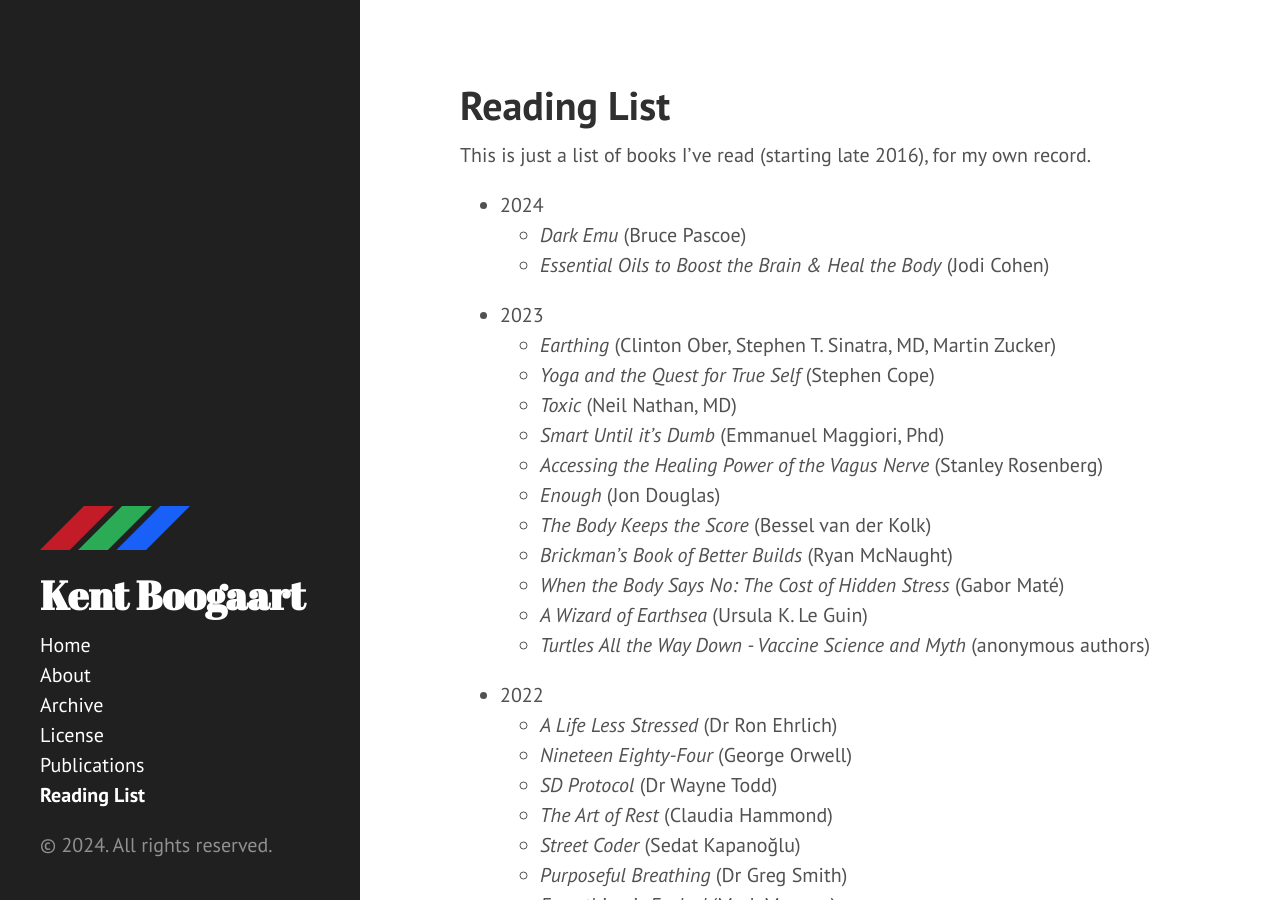
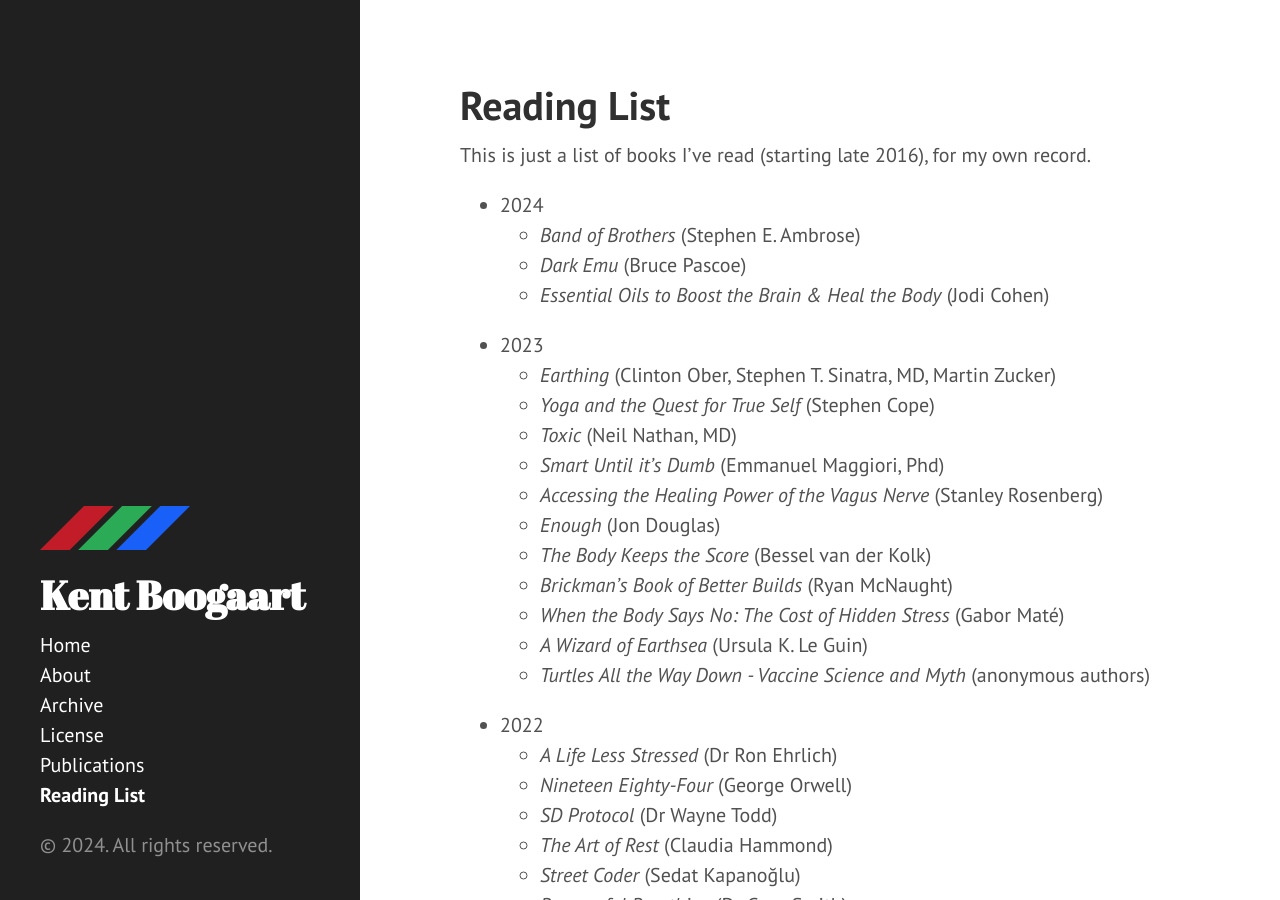
Before and after one commit to kentcb/kentcb.github.io, a Jekyll site: the page built from reading-list.md, in a window 1280 px wide and 900 px high. Built offline with Jekyll 4.4.1, drawn with Linux system fonts in a browser that asks for light colours; nearby versions of some CDN libraries.

Commit message:
Add Band of Brothers

```diff
--- a/reading-list.md
+++ b/reading-list.md
@@ -6,6 +6,7 @@ sidebar: true
 This is just a list of books I've read (starting late 2016), for my own record.
 
 * 2024
+    * _Band of Brothers_ (Stephen E. Ambrose)
     * _Dark Emu_ (Bruce Pascoe)
     * _Essential Oils to Boost the Brain & Heal the Body_ (Jodi Cohen)
 * 2023
```
